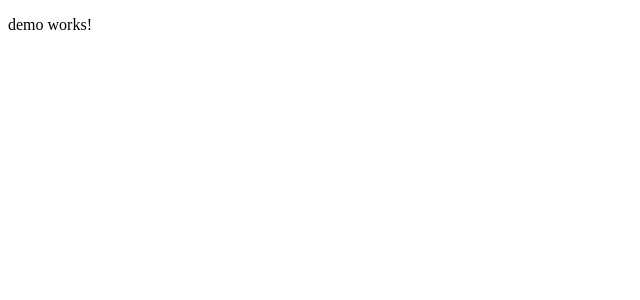
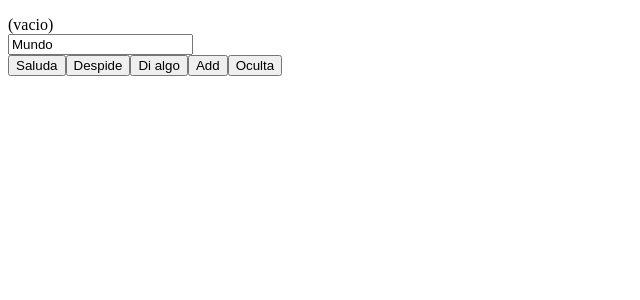
Before and after one commit to fowellsoft-learning/CursoAngular2, an Angular app: page / in a window 1280 px wide. Shown: the top 300 px of the page, without its empty margins (0-640 px from the left). Built offline with nearby package versions, Linux system fonts and the light colour scheme.

Commit message:
Final del día - 20170919

```diff
--- a/src/app/app.module.ts
+++ b/src/app/app.module.ts
@@ -1,5 +1,6 @@
 import { BrowserModule } from '@angular/platform-browser';
 import { NgModule } from '@angular/core';
+import { FormsModule} from '@angular/forms';
 
 import { AppComponent } from './app.component';
 
@@ -18,6 +19,7 @@ import { DemoComponent } from './demo/demo.component';
   ],
   imports: [
     BrowserModule,
+    FormsModule,
     MyCoreModule // Importa el módulo MyCoreModle
   ],
   providers: [LoggerService, MisDatosService],
--- a/src/app/demo/demo.component.html
+++ b/src/app/demo/demo.component.html
@@ -1,3 +1,11 @@
 <p>
-  demo works!
+  {{mensaje}}<br>
+  <input type="text" [(ngModel)]="VM.Nombre" /> <br>
+
+  <button (click)="saluda()">Saluda</button>
+  <button (click)="despide()">Despide</button>
+  <button (click)="di('algo')">Di algo</button>
+  <button (click)="add('segovia')">Add</button>
+  <button (click)="oculta()">{{visible?'Oculta':'Muestra'}}</button>
+
 </p>
--- a/src/app/demo/demo.component.ts
+++ b/src/app/demo/demo.component.ts
@@ -14,7 +14,8 @@ export class DemoComponent implements OnInit {
   listado = [ {id: 1, nombre: 'Madrid'},
               {id: 2, nombre: 'barcelona'},
               {id: 3, nombre: 'SEVILLA'},
-              {id: 4, nombre: 'Valencia'}] ;
+              {id: 4, nombre: 'Valencia'},
+              {id: 5, nombre: 'logroño'}] ;
 
   idProvincia: number = this.listado[0].id;
   visible: boolean = true;
@@ -47,6 +48,11 @@ export class DemoComponent implements OnInit {
     this.mensaje = `Dice ${algo}`;
   }
 
+  public oculta() {
+
+    this.visible = !this.visible;
+  }
+
   /**
    * add
    */
```
